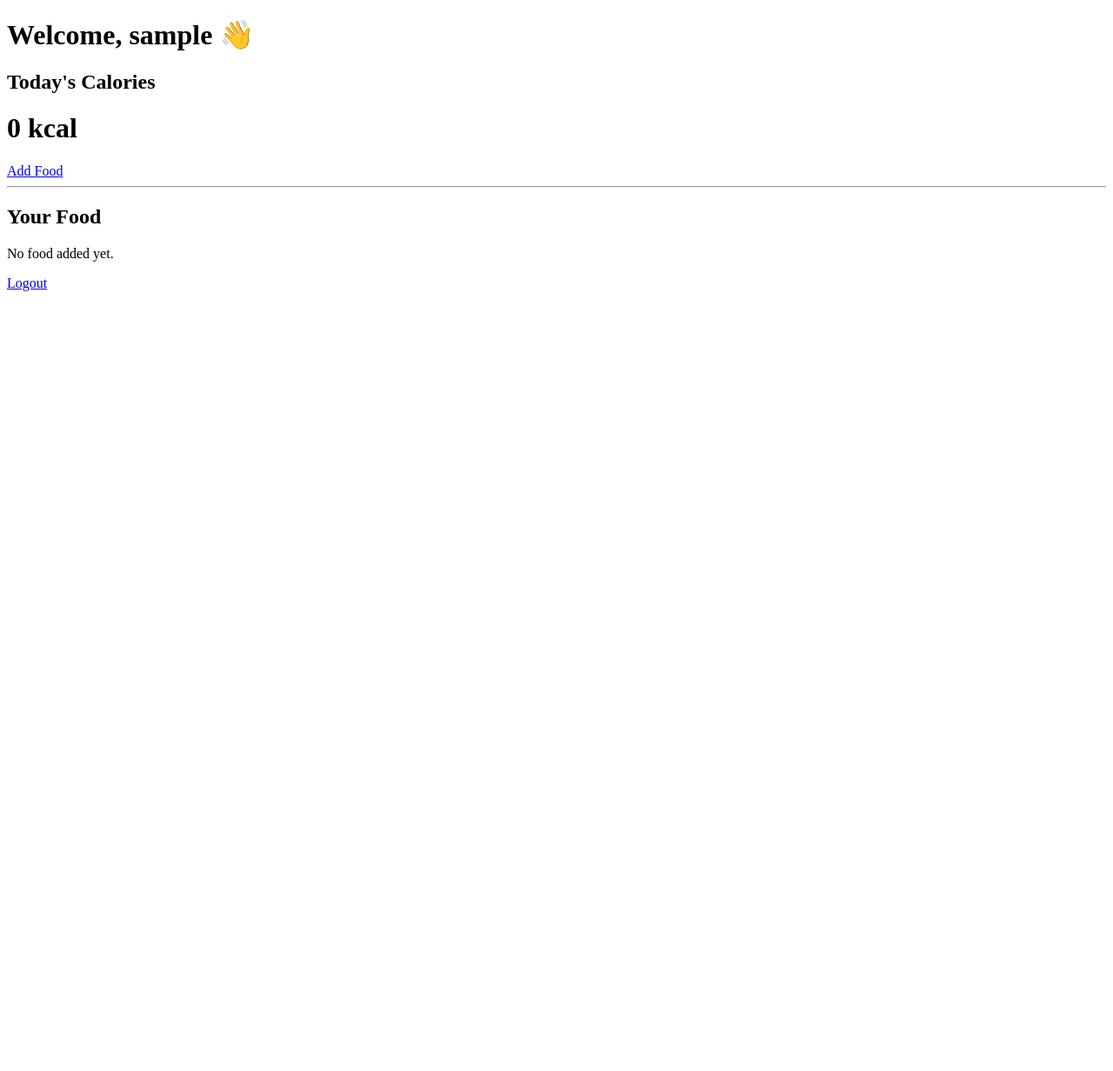
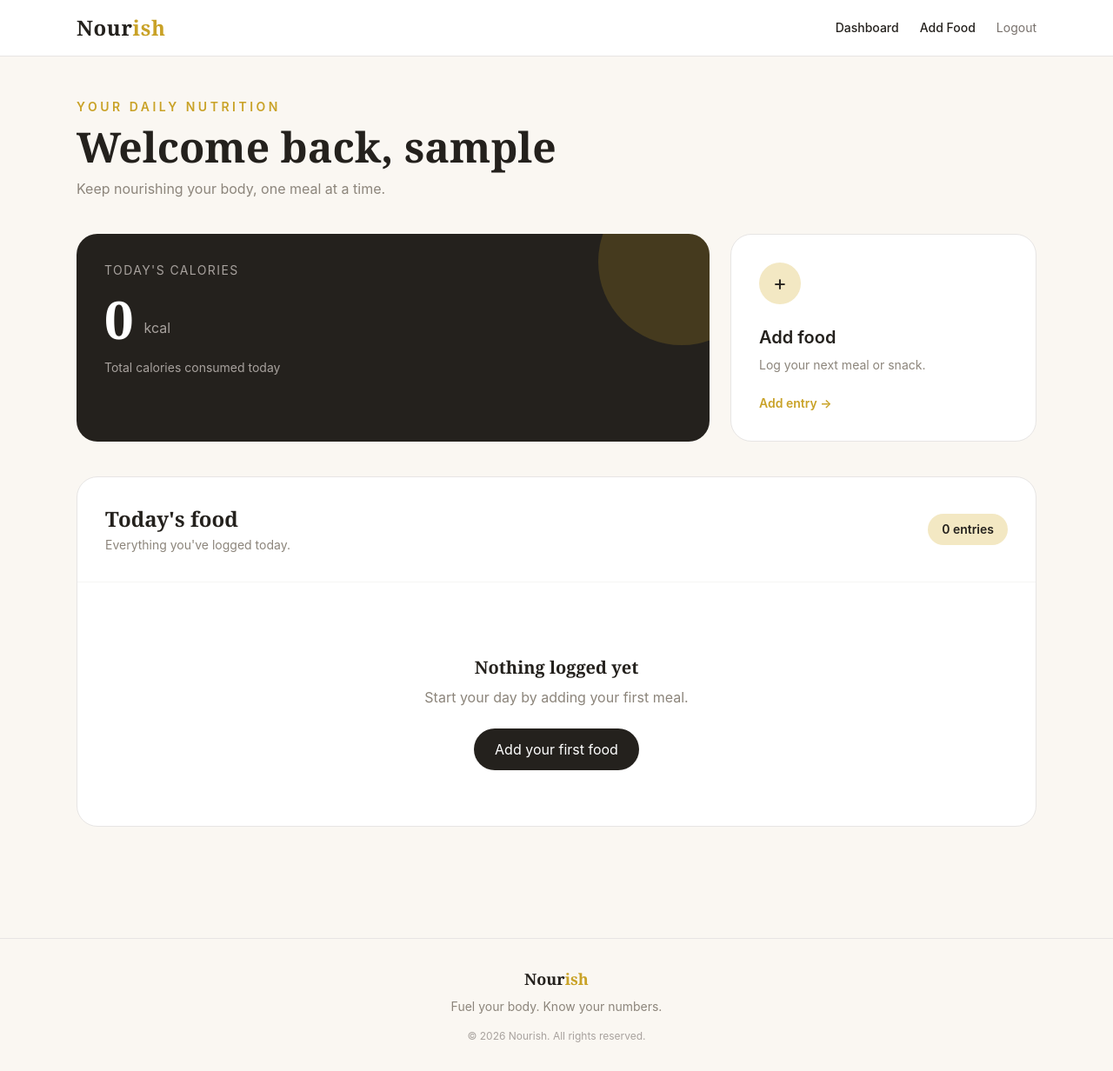
Before and after one commit to AbbieJonnes/Nourish, a Django app: page / in a window 1280 px wide. Shown: the whole page at 87% size. Before the commit the page ends 335 px from the top, so only its background shows below. Run offline with Django 5.2, Linux system fonts and the light colour scheme; the visitor is signed in with stand-in values (Sample User, id 1); data that the repository does not hold is empty; some libraries are stand-ins or nearby versions.

Commit message:
update:update dashboard.html by adding styling in it

```diff
--- a/calorie_tracker/templates/calorie_tracker/dashboard.html
+++ b/calorie_tracker/templates/calorie_tracker/dashboard.html
@@ -1,60 +1,210 @@
-<!DOCTYPE html>
-<html lang="en">
-<head>
-    <meta charset="UTF-8">
-    <meta name="viewport" content="width=device-width, initial-scale=1.0">
+{% extends 'calorie_tracker/base.html' %}
 
-    <title>Nourish Dashboard</title>
-</head>
+{% block title %}Dashboard | Nourish{% endblock %}
 
-<body>
+{% block content %}
 
-    <h1>Welcome, {{ user.username }} 👋</h1>
+<div class="max-w-6xl mx-auto px-6 py-12">
 
-    <h2>Today's Calories</h2>
+    <!-- Welcome -->
+    <div class="mb-10">
+        <p class="text-sm uppercase tracking-[0.25em] text-nourish-gold font-semibold">
+            Your daily nutrition
+        </p>
 
-    <h1>{{ total_calories }} kcal</h1>
+        <h1 class="text-4xl md:text-5xl font-serif font-bold mt-3">
+            Welcome back, {{ user.username }}
+        </h1>
 
-    <a href="{% url 'add_food' %}">
-    Add Food
+        <p class="text-nourish-muted mt-3">
+            Keep nourishing your body, one meal at a time.
+        </p>
+    </div>
+
+
+    <!-- Calorie Summary -->
+    <div class="grid md:grid-cols-3 gap-6 mb-10">
+
+        <!-- Main calorie card -->
+        <div class="md:col-span-2 bg-nourish-dark text-white rounded-3xl p-8 relative overflow-hidden">
+
+            <div class="absolute -right-16 -top-16 w-48 h-48 rounded-full bg-nourish-gold opacity-20"></div>
+
+            <p class="text-sm uppercase tracking-widest text-stone-400">
+                Today's calories
+            </p>
+
+            <div class="flex items-end gap-3 mt-4">
+                <span class="text-6xl font-serif font-bold">
+                    {{ total_calories }}
+                </span>
+
+                <span class="text-stone-400 mb-2">
+                    kcal
+                </span>
+            </div>
+
+            <p class="text-sm text-stone-400 mt-4">
+                Total calories consumed today
+            </p>
+
+        </div>
+
+
+        <!-- Add food card -->
+        <a href="{% url 'add_food' %}"
+           class="bg-white rounded-3xl p-8 border border-stone-200 hover:border-nourish-gold hover:shadow-xl transition group">
+
+            <div class="w-12 h-12 rounded-full bg-nourish-lightgold flex items-center justify-center text-2xl mb-6">
+                +
+            </div>
+
+            <h2 class="text-xl font-semibold">
+                Add food
+            </h2>
+
+            <p class="text-sm text-nourish-muted mt-2">
+                Log your next meal or snack.
+            </p>
+
+            <span class="inline-block mt-6 text-sm font-semibold text-nourish-gold group-hover:translate-x-1 transition">
+                Add entry →
+            </span>
+
         </a>
 
-    <hr>
+    </div>
 
-    <h2>Your Food</h2>
+
+    <!-- Food Log -->
+    <div class="bg-white rounded-3xl border border-stone-200 overflow-hidden">
+
+        <div class="p-6 md:p-8 border-b border-stone-100 flex items-center justify-between">
+
+            <div>
+                <h2 class="text-2xl font-serif font-bold">
+                    Today's food
+                </h2>
+
+                <p class="text-sm text-nourish-muted mt-1">
+                    Everything you've logged today.
+                </p>
+            </div>
+
+            <span class="bg-nourish-lightgold text-nourish-dark px-4 py-2 rounded-full text-sm font-semibold">
+                {{ foods|length }} entries
+            </span>
+
+        </div>
+
 
         {% if foods %}
 
+            <div class="divide-y divide-stone-100">
+
                 {% for food in foods %}
 
+                <div class="p-6 flex items-center justify-between hover:bg-nourish-cream transition">
+
+                    <div class="flex items-center gap-4">
+
+                        <div class="w-12 h-12 rounded-2xl bg-nourish-lightgold flex items-center justify-center text-xl">
+                            {% if food.meal_type == "Breakfast" %}
+
+                            {% elif food.meal_type == "Lunch" %}
+
+                            {% elif food.meal_type == "Dinner" %}
+
+                            {% else %}
+
+                            {% endif %}
+                        </div>
+
                         <div>
-                <h3>{{ food.name }}</h3>
-                <p>{{ food.calories }} kcal</p>
-                <p>{{ food.meal_type }}</p>
-                <p>{{ food.date_added }}</p>
-                <form method="POST" action="{% url 'delete_food' food.id %}">
+                            <h3 class="font-semibold">
+                                {{ food.name }}
+                            </h3>
+
+                            <p class="text-sm text-nourish-muted">
+                                {{ food.meal_type }}
+                            </p>
+                        </div>
+
+                    </div>
+
+
+                    <div class="flex items-center gap-6">
+
+                        <span class="font-semibold">
+                            {{ food.calories }} kcal
+                        </span>
+
+                        <form method="POST"
+                              action="{% url 'delete_food' food.id %}">
                             {% csrf_token %}
-    <button type="submit">Delete</button>
+
+                            <button type="submit"
+                                    class="text-stone-400 hover:text-red-500 transition"
+                                    title="Delete food">
+
+                            </button>
+
                         </form>
 
-<form method="POST" action="{% url 'reset_day' %}">
-    {% csrf_token %}
-    <button type="submit">Reset Day</button>
-</form>
+                    </div>
 
                 </div>
 
                 {% endfor %}
 
+            </div>
+
         {% else %}
 
-        <p>No food added yet.</p>
+            <div class="p-16 text-center">
+
+                <div class="text-5xl mb-5">
+
+                </div>
+
+                <h3 class="text-xl font-serif font-bold">
+                    Nothing logged yet
+                </h3>
+
+                <p class="text-nourish-muted mt-2">
+                    Start your day by adding your first meal.
+                </p>
+
+                <a href="{% url 'add_food' %}"
+                   class="inline-block mt-6 bg-nourish-dark text-white px-6 py-3 rounded-full hover:bg-nourish-gold transition">
+                    Add your first food
+                </a>
+
+            </div>
 
         {% endif %}
 
-    <a href="{% url 'logout' %}">
-    Logout
-</a>
+    </div>
 
-</body>
-</html>
+
+    <!-- Reset -->
+    {% if foods %}
+    <div class="mt-6 flex justify-end">
+
+        <form method="POST" action="{% url 'reset_day' %}">
+            {% csrf_token %}
+
+            <button type="submit"
+                    onclick="return confirm('Are you sure you want to reset today’s calorie count?')"
+                    class="text-sm text-stone-400 hover:text-red-500 transition">
+                Reset today's calories
+            </button>
+
+        </form>
+
+    </div>
+    {% endif %}
+
+</div>
+
+{% endblock %}
```
Lines whose indentation alone changed are shown as unchanged.
